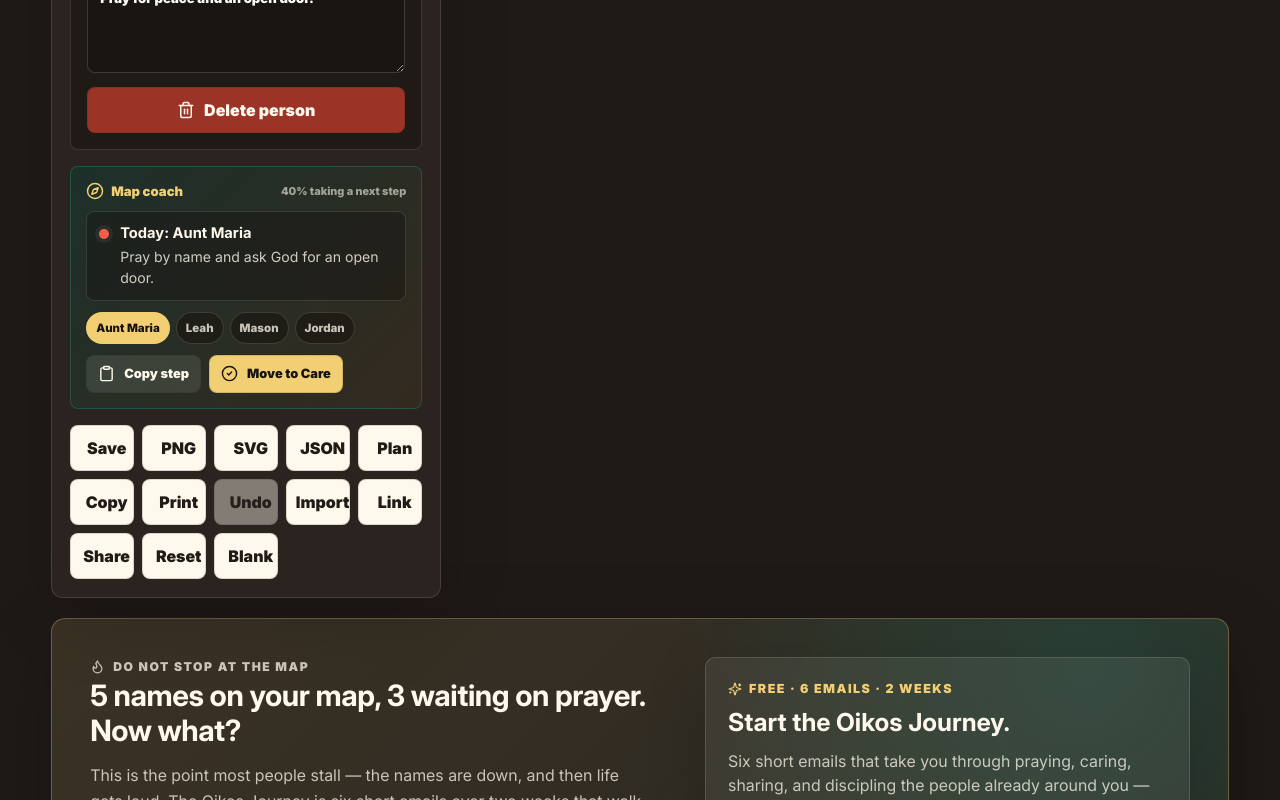
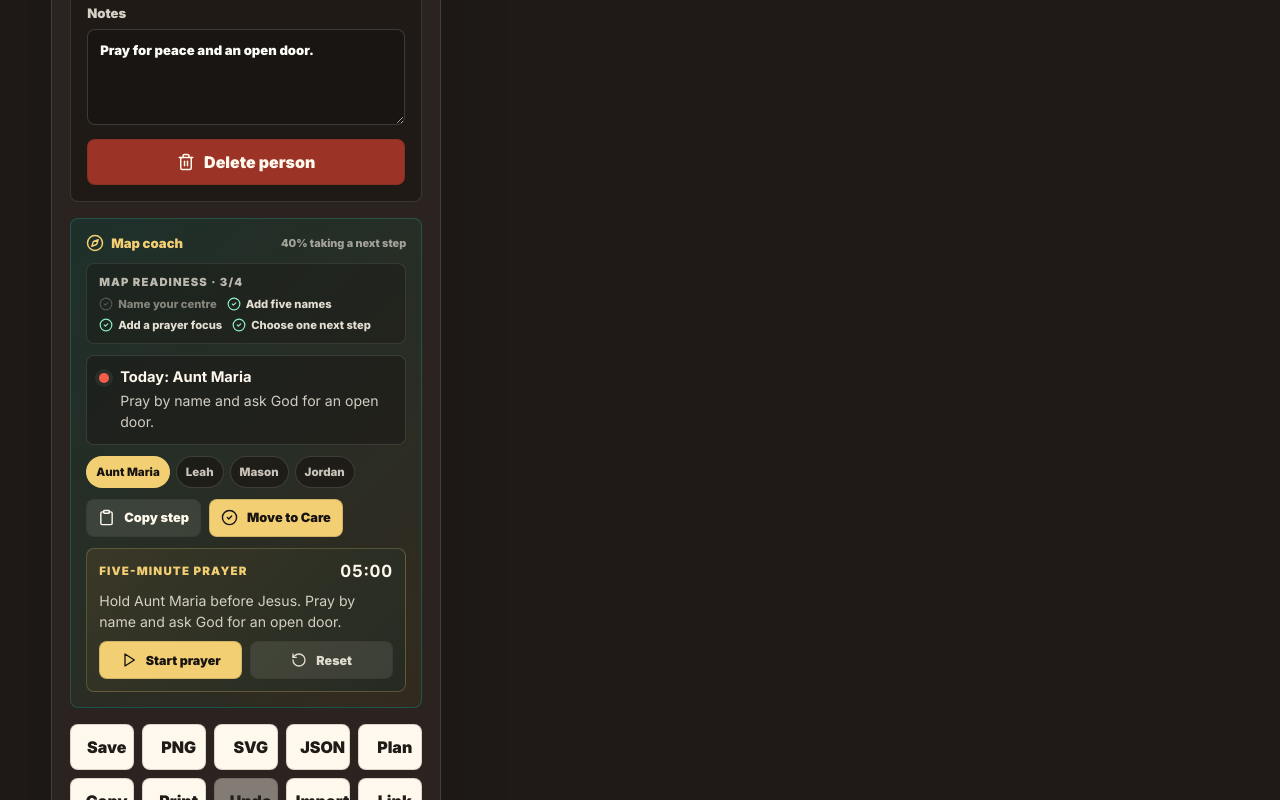
Before and after one commit to DanielZiedins/oikos-map-builder, a React (Vite) app: page / in a window 1280 px wide. Shown: the part 11200-12000 px from the top of the page. Built offline with nearby package versions, Linux system fonts and the light colour scheme.

Commit message:
Deepen the Oikos daily action experience

```diff
--- a/src/main.jsx
+++ b/src/main.jsx
@@ -20,6 +20,8 @@ import {
   Link2,
   Mail,
   Plus,
+  Play,
+  Pause,
   Printer,
   RotateCcw,
   Rocket,
@@ -218,6 +220,18 @@ const mapTemplates = [
       ['Work friend', 'friends', 'share'],
     ]),
   },
+  {
+    id: 'outreach',
+    label: 'Outreach team',
+    detail: 'Prepare your team to pray together and care for a shared neighbourhood or city.',
+    icon: Users,
+    make: () => createTemplateMap('Our Outreach Oikos', [
+      ['Prayer partner', 'friends', 'pray'],
+      ['Neighbourhood contact', 'neighbors', 'care'],
+      ['Community leader', 'work', 'pray'],
+      ['Friend to invite', 'friends', 'share'],
+    ]),
+  },
 ];
 
 function readStoredMap() {
@@ -449,7 +463,7 @@ function buildPrayerPlan(mapData) {
 function buildTodayFocus(person) {
   const group = getGroup(person.group).label.toLowerCase();
   const stage = getStage(person.stage);
-  const note = person.notes.trim();
+  const note = String(person.notes || '').trim();
   return [
     'My Oikos focus for today',
     '',
@@ -593,6 +607,10 @@ function ScrollEffects() {
       if (!frame) frame = window.requestAnimationFrame(update);
     }
 
+    const canUsePointerParallax =
+      !window.matchMedia('(prefers-reduced-motion: reduce)').matches &&
+      window.matchMedia('(hover: hover) and (pointer: fine)').matches;
+
     function updatePointer(event) {
       const x = (event.clientX / window.innerWidth - 0.5).toFixed(4);
       const y = (event.clientY / window.innerHeight - 0.5).toFixed(4);
@@ -607,12 +625,12 @@ function ScrollEffects() {
     update();
     window.addEventListener('scroll', requestUpdate, { passive: true });
     window.addEventListener('resize', requestUpdate);
-    window.addEventListener('pointermove', updatePointer, { passive: true });
+    if (canUsePointerParallax) window.addEventListener('pointermove', updatePointer, { passive: true });
 
     return () => {
       window.removeEventListener('scroll', requestUpdate);
       window.removeEventListener('resize', requestUpdate);
-      window.removeEventListener('pointermove', updatePointer);
+      if (canUsePointerParallax) window.removeEventListener('pointermove', updatePointer);
       revealObserver?.disconnect();
       window.clearTimeout(failSafe);
       if (frame) window.cancelAnimationFrame(frame);
@@ -913,6 +931,60 @@ function JourneyTimeline() {
   );
 }
 
+function PrayerSprint({ person, stage, onComplete }) {
+  const [secondsRemaining, setSecondsRemaining] = useState(300);
+  const [isRunning, setIsRunning] = useState(false);
+  const completionRef = useRef(onComplete);
+
+  useEffect(() => {
+    completionRef.current = onComplete;
+  }, [onComplete]);
+
+  useEffect(() => {
+    setSecondsRemaining(300);
+    setIsRunning(false);
+  }, [person?.id]);
+
+  useEffect(() => {
+    if (!isRunning || secondsRemaining <= 0) return undefined;
+    const timer = window.setInterval(() => {
+      setSecondsRemaining((seconds) => {
+        if (seconds > 1) return seconds - 1;
+        window.clearInterval(timer);
+        setIsRunning(false);
+        completionRef.current?.();
+        return 0;
+      });
+    }, 1000);
+    return () => window.clearInterval(timer);
+  }, [isRunning, secondsRemaining]);
+
+  if (!person || !stage) return null;
+  const minutes = String(Math.floor(secondsRemaining / 60)).padStart(2, '0');
+  const seconds = String(secondsRemaining % 60).padStart(2, '0');
+  const complete = secondsRemaining === 0;
+
+  return (
+    <div className="prayer-sprint" aria-live="polite">
+      <div className="prayer-sprint-topline">
+        <span>Five-minute prayer</span>
+        <strong>{minutes}:{seconds}</strong>
+      </div>
+      <p>{complete ? `Beautiful. Keep listening for how to love ${person.name} today.` : `Hold ${person.name} before Jesus. ${stage.prompt}`}</p>
+      <div className="prayer-sprint-actions">
+        <button type="button" onClick={() => setIsRunning((running) => !running)} disabled={complete}>
+          {isRunning ? <Pause size={16} aria-hidden="true" /> : <Play size={16} aria-hidden="true" />}
+          {isRunning ? 'Pause' : complete ? 'Complete' : 'Start prayer'}
+        </button>
+        <button type="button" className="prayer-reset" onClick={() => { setSecondsRemaining(300); setIsRunning(false); }} title="Reset five-minute prayer">
+          <RotateCcw size={16} aria-hidden="true" />
+          Reset
+        </button>
+      </div>
+    </div>
+  );
+}
+
 const faqItems = [
   {
     question: 'What is an Oikos Map?',
@@ -1502,6 +1574,7 @@ function App() {
 
   function changeStage(person, stageId) {
     if (person.stage === stageId) return;
+    pushHistory();
     updatePerson(person.id, { stage: stageId });
     if (stageId === 'disciple') launchConfetti();
   }
@@ -1600,6 +1673,7 @@ function App() {
   }
 
   function getSvgMarkup() {
+    if (!svgRef.current) return null;
     const svg = svgRef.current.cloneNode(true);
     svg.setAttribute('xmlns', 'http://www.w3.org/2000/svg');
     svg.setAttribute('width', layout.width);
@@ -1608,11 +1682,20 @@ function App() {
   }
 
   function downloadSvg() {
-    downloadBlob(new Blob([getSvgMarkup()], { type: 'image/svg+xml;charset=utf-8' }), `${slugify(mapData.mapTitle)}.svg`);
+    const svgMarkup = getSvgMarkup();
+    if (!svgMarkup) {
+      setSaveState('SVG export failed');
+      return;
+    }
+    downloadBlob(new Blob([svgMarkup], { type: 'image/svg+xml;charset=utf-8' }), `${slugify(mapData.mapTitle)}.svg`);
   }
 
   function downloadPng() {
     const svgMarkup = getSvgMarkup();
+    if (!svgMarkup) {
+      setSaveState('PNG export failed');
+      return;
+    }
     const image = new Image();
     const svgBlob = new Blob([svgMarkup], { type: 'image/svg+xml;charset=utf-8' });
     const url = URL.createObjectURL(svgBlob);
@@ -1622,6 +1705,11 @@ function App() {
       canvas.width = layout.width * 2;
       canvas.height = layout.height * 2;
       const context = canvas.getContext('2d');
+      if (!context) {
+        URL.revokeObjectURL(url);
+        setSaveState('PNG export failed');
+        return;
+      }
       context.fillStyle = '#fffaf3';
       context.fillRect(0, 0, canvas.width, canvas.height);
       context.scale(2, 2);
@@ -1649,6 +1737,13 @@ function App() {
   }));
   const actionedCount = mapData.people.filter((person) => person.stage !== 'pray').length;
   const movementPercent = mapData.people.length ? Math.round((actionedCount / mapData.people.length) * 100) : 0;
+  const mapMilestones = [
+    { done: mapData.centerName.trim() && mapData.centerName !== 'Your Name', label: 'Name your centre' },
+    { done: mapData.people.length >= 5, label: 'Add five names' },
+    { done: mapData.people.some((person) => String(person.notes || '').trim()), label: 'Add a prayer focus' },
+    { done: actionedCount > 0, label: 'Choose one next step' },
+  ];
+  const completedMilestones = mapMilestones.filter((milestone) => milestone.done).length;
   const coachPeople = [...mapData.people]
     .sort((left, right) => {
       const stageDifference = stages.findIndex((stage) => stage.id === left.stage) - stages.findIndex((stage) => stage.id === right.stage);
@@ -2143,6 +2238,17 @@ function App() {
                 <span><Compass size={18} aria-hidden="true" /> Map coach</span>
                 <small>{mapData.people.length ? `${movementPercent}% taking a next step` : 'Begin with one name'}</small>
               </div>
+              <div className="coach-checklist" aria-label={`Map readiness: ${completedMilestones} of ${mapMilestones.length} complete`}>
+                <span className="coach-checklist-title">Map readiness · {completedMilestones}/{mapMilestones.length}</span>
+                <div>
+                  {mapMilestones.map((milestone) => (
+                    <span className={milestone.done ? 'coach-check done' : 'coach-check'} key={milestone.label}>
+                      <CheckCircle2 size={14} aria-hidden="true" />
+                      {milestone.label}
+                    </span>
+                  ))}
+                </div>
+              </div>
               {selectedPerson ? (
                 <>
                   <div className="coach-focus">
@@ -2177,6 +2283,11 @@ function App() {
                       {selectedStage.id === 'disciple' ? 'Celebrate' : `Move to ${stages[stages.findIndex((stage) => stage.id === selectedStage.id) + 1].label}`}
                     </button>
                   </div>
+                  <PrayerSprint
+                    person={selectedPerson}
+                    stage={selectedStage}
+                    onComplete={() => setSaveState(`Prayer time complete for ${selectedPerson.name}`)}
+                  />
                 </>
               ) : (
                 <p>Add someone you already know. The first name is enough to begin.</p>
--- a/src/styles.css
+++ b/src/styles.css
@@ -2387,6 +2387,10 @@ textarea:focus-visible,
   gap: 8px;
 }
 
+.template-grid .template-option:last-child:nth-child(odd) {
+  grid-column: 1 / -1;
+}
+
 .template-option {
   min-height: 44px;
   justify-content: flex-start;
@@ -2640,6 +2644,50 @@ textarea:focus-visible,
   border: 1px solid rgba(255, 248, 236, 0.12);
   border-radius: 8px;
   background: rgba(25, 21, 18, 0.46);
+}
+
+.coach-checklist {
+  display: grid;
+  gap: 8px;
+  padding: 11px 12px;
+  border: 1px solid rgba(255, 248, 236, 0.1);
+  border-radius: 8px;
+  background: rgba(25, 21, 18, 0.36);
+}
+
+.coach-checklist-title {
+  color: rgba(255, 248, 236, 0.7);
+  font-size: 0.7rem;
+  font-weight: 950;
+  letter-spacing: 0.1em;
+  text-transform: uppercase;
+}
+
+.coach-checklist > div {
+  display: flex;
+  flex-wrap: wrap;
+  gap: 7px 10px;
+}
+
+.coach-check {
+  display: inline-flex;
+  align-items: center;
+  gap: 5px;
+  color: rgba(255, 248, 236, 0.46);
+  font-size: 0.7rem;
+  font-weight: 800;
+}
+
+.coach-check svg {
+  color: rgba(255, 248, 236, 0.24);
+}
+
+.coach-check.done {
+  color: rgba(255, 248, 236, 0.88);
+}
+
+.coach-check.done svg {
+  color: #8ff0c8;
 }
 
 .coach-focus-dot {
@@ -2688,6 +2736,59 @@ textarea:focus-visible,
   display: flex;
   flex-wrap: wrap;
   gap: 8px;
+}
+
+.prayer-sprint {
+  display: grid;
+  gap: 9px;
+  padding: 12px;
+  border: 1px solid rgba(243, 207, 116, 0.24);
+  border-radius: 8px;
+  background:
+    linear-gradient(135deg, rgba(243, 207, 116, 0.12), rgba(20, 184, 166, 0.07)),
+    rgba(25, 21, 18, 0.42);
+}
+
+.prayer-sprint-topline {
+  display: flex;
+  align-items: center;
+  justify-content: space-between;
+  gap: 12px;
+}
+
+.prayer-sprint-topline span {
+  color: #f3cf74;
+  font-size: 0.72rem;
+  font-weight: 950;
+  letter-spacing: 0.1em;
+  text-transform: uppercase;
+}
+
+.prayer-sprint-topline strong {
+  color: #fff8ec;
+  font-variant-numeric: tabular-nums;
+  font-size: 1.05rem;
+  letter-spacing: 0.06em;
+}
+
+.prayer-sprint-actions {
+  display: flex;
+  flex-wrap: wrap;
+  gap: 8px;
+}
+
+.prayer-sprint-actions button {
+  flex: 1 1 120px;
+  min-height: 38px;
+  padding: 8px 11px;
+  color: #171310;
+  background: #f3cf74;
+  font-size: 0.78rem;
+}
+
+.prayer-sprint-actions .prayer-reset {
+  color: rgba(255, 248, 236, 0.84);
+  background: rgba(255, 248, 236, 0.1);
 }
 
 .coach-action {
```
Also changed, not shown: 1 other file (tests, documents, lock files or other folders).
